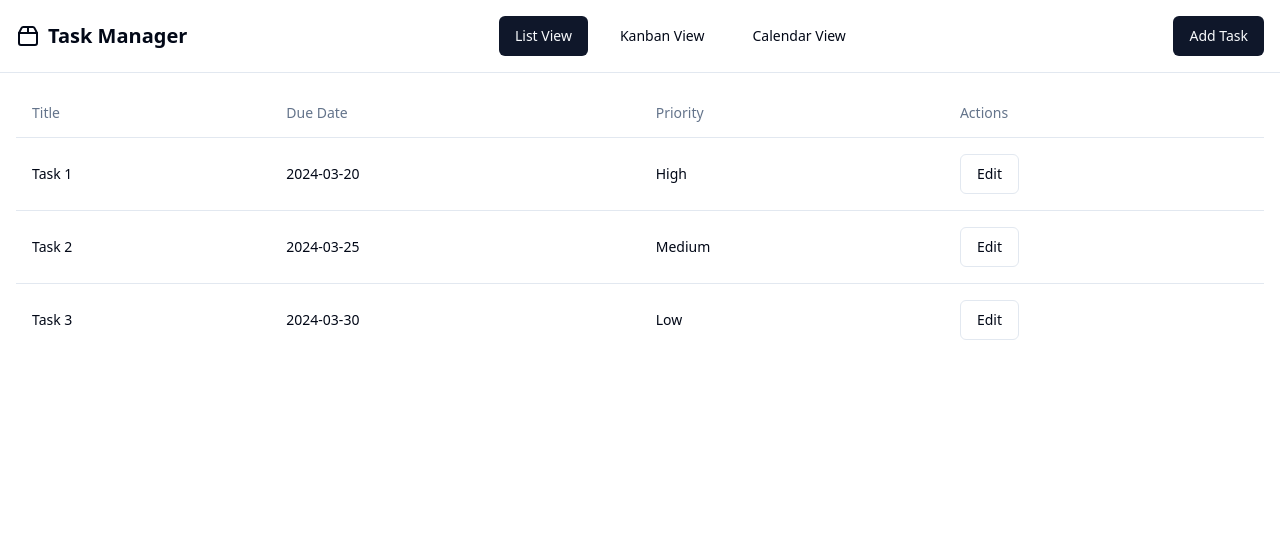
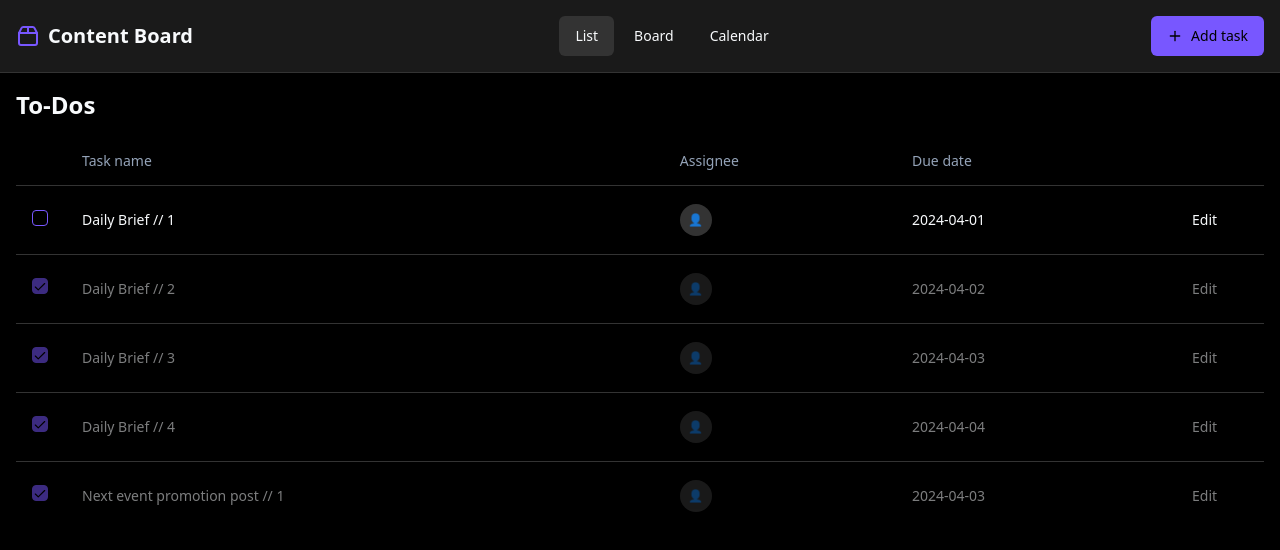
Before and after one commit to GPT-Engineer-App/taskaroo-manager, a React (Vite) app: page / in a window 1280 px wide. Shown: the top 550 px of the page. Built offline with nearby package versions, Linux system fonts and the light colour scheme.

Commit message:
Update UI with black background and clean design

```diff
--- a/src/index.css
+++ b/src/index.css
@@ -4,65 +4,35 @@
 
 @layer base {
   :root {
-    --background: 0 0% 100%;
-    --foreground: 222.2 84% 4.9%;
-
-    --card: 0 0% 100%;
-    --card-foreground: 222.2 84% 4.9%;
-
-    --popover: 0 0% 100%;
-    --popover-foreground: 222.2 84% 4.9%;
-
-    --primary: 222.2 47.4% 11.2%;
-    --primary-foreground: 210 40% 98%;
-
-    --secondary: 210 40% 96.1%;
-    --secondary-foreground: 222.2 47.4% 11.2%;
-
-    --muted: 210 40% 96.1%;
-    --muted-foreground: 215.4 16.3% 46.9%;
-
-    --accent: 210 40% 96.1%;
-    --accent-foreground: 222.2 47.4% 11.2%;
-
-    --destructive: 0 84.2% 60.2%;
-    --destructive-foreground: 210 40% 98%;
-
-    --border: 214.3 31.8% 91.4%;
-    --input: 214.3 31.8% 91.4%;
-    --ring: 222.2 84% 4.9%;
-
-    --radius: 0.5rem;
-  }
-
-  .dark {
-    --background: 222.2 84% 4.9%;
+    --background: 0 0% 0%;
     --foreground: 210 40% 98%;
 
-    --card: 222.2 84% 4.9%;
+    --card: 0 0% 10%;
     --card-foreground: 210 40% 98%;
 
-    --popover: 222.2 84% 4.9%;
+    --popover: 0 0% 10%;
     --popover-foreground: 210 40% 98%;
 
-    --primary: 210 40% 98%;
-    --primary-foreground: 222.2 47.4% 11.2%;
+    --primary: 252 100% 67%;
+    --primary-foreground: 0 0% 0%;
 
-    --secondary: 217.2 32.6% 17.5%;
+    --secondary: 0 0% 20%;
     --secondary-foreground: 210 40% 98%;
 
-    --muted: 217.2 32.6% 17.5%;
+    --muted: 0 0% 15%;
     --muted-foreground: 215 20.2% 65.1%;
 
-    --accent: 217.2 32.6% 17.5%;
-    --accent-foreground: 210 40% 98%;
+    --accent: 252 100% 67%;
+    --accent-foreground: 0 0% 0%;
 
     --destructive: 0 62.8% 30.6%;
     --destructive-foreground: 210 40% 98%;
 
-    --border: 217.2 32.6% 17.5%;
-    --input: 217.2 32.6% 17.5%;
-    --ring: 212.7 26.8% 83.9%;
+    --border: 0 0% 20%;
+    --input: 0 0% 20%;
+    --ring: 252 100% 67%;
+
+    --radius: 0.5rem;
   }
 }
 
--- a/src/pages/Index.jsx
+++ b/src/pages/Index.jsx
@@ -1,7 +1,6 @@
 import { useState } from 'react';
 import { Button } from "@/components/ui/button";
-import { Calendar } from "@/components/ui/calendar";
-import { Package2 } from "lucide-react";
+import { Package2, Plus } from "lucide-react";
 import ListView from './ListView';
 import KanbanView from './KanbanView';
 import CalendarView from './CalendarView';
@@ -25,33 +24,38 @@ const Index = () => {
   };
 
   return (
-    <div className="flex flex-col min-h-screen">
-      <header className="flex items-center justify-between p-4 bg-background border-b">
+    <div className="flex flex-col min-h-screen bg-background text-foreground">
+      <header className="flex items-center justify-between p-4 bg-card border-b border-border">
         <div className="flex items-center space-x-2">
-          <Package2 className="h-6 w-6" />
-          <span className="text-xl font-bold">Task Manager</span>
+          <Package2 className="h-6 w-6 text-primary" />
+          <span className="text-xl font-bold">Content Board</span>
         </div>
-        <nav className="space-x-4">
+        <nav className="flex space-x-1">
           <Button
-            variant={view === 'list' ? 'default' : 'ghost'}
+            variant={view === 'list' ? 'secondary' : 'ghost'}
             onClick={() => setView('list')}
+            className="text-sm"
           >
-            List View
+            List
           </Button>
           <Button
-            variant={view === 'kanban' ? 'default' : 'ghost'}
+            variant={view === 'kanban' ? 'secondary' : 'ghost'}
             onClick={() => setView('kanban')}
+            className="text-sm"
           >
-            Kanban View
+            Board
           </Button>
           <Button
-            variant={view === 'calendar' ? 'default' : 'ghost'}
+            variant={view === 'calendar' ? 'secondary' : 'ghost'}
             onClick={() => setView('calendar')}
+            className="text-sm"
           >
-            Calendar View
+            Calendar
           </Button>
         </nav>
-        <Button onClick={() => setIsTaskModalOpen(true)}>Add Task</Button>
+        <Button onClick={() => setIsTaskModalOpen(true)} className="bg-primary text-primary-foreground hover:bg-primary/90">
+          <Plus className="h-4 w-4 mr-2" /> Add task
+        </Button>
       </header>
       <main className="flex-grow p-4">
         {renderView()}
--- a/src/pages/ListView.jsx
+++ b/src/pages/ListView.jsx
@@ -1,13 +1,16 @@
 import { useState } from 'react';
 import { Table, TableBody, TableCell, TableHead, TableHeader, TableRow } from "@/components/ui/table";
 import { Button } from "@/components/ui/button";
+import { Checkbox } from "@/components/ui/checkbox";
 import TaskModal from './TaskModal';
 
 const ListView = () => {
   const [tasks, setTasks] = useState([
-    { id: 1, title: 'Task 1', dueDate: '2024-03-20', priority: 'High' },
-    { id: 2, title: 'Task 2', dueDate: '2024-03-25', priority: 'Medium' },
-    { id: 3, title: 'Task 3', dueDate: '2024-03-30', priority: 'Low' },
+    { id: 1, title: 'Daily Brief // 1', dueDate: '2024-04-01', completed: false },
+    { id: 2, title: 'Daily Brief // 2', dueDate: '2024-04-02', completed: true },
+    { id: 3, title: 'Daily Brief // 3', dueDate: '2024-04-03', completed: true },
+    { id: 4, title: 'Daily Brief // 4', dueDate: '2024-04-04', completed: true },
+    { id: 5, title: 'Next event promotion post // 1', dueDate: '2024-04-03', completed: true },
   ]);
   const [editingTask, setEditingTask] = useState(null);
 
@@ -19,25 +22,45 @@ const ListView = () => {
     setEditingTask(null);
   };
 
+  const toggleTaskCompletion = (taskId) => {
+    setTasks(tasks.map(task =>
+      task.id === taskId ? { ...task, completed: !task.completed } : task
+    ));
+  };
+
   return (
-    <div>
+    <div className="space-y-4">
+      <div className="flex justify-between items-center">
+        <h2 className="text-2xl font-bold">To-Dos</h2>
+      </div>
       <Table>
         <TableHeader>
           <TableRow>
-            <TableHead>Title</TableHead>
-            <TableHead>Due Date</TableHead>
-            <TableHead>Priority</TableHead>
-            <TableHead>Actions</TableHead>
+            <TableHead className="w-[50px]"></TableHead>
+            <TableHead>Task name</TableHead>
+            <TableHead>Assignee</TableHead>
+            <TableHead>Due date</TableHead>
+            <TableHead className="w-[100px]"></TableHead>
           </TableRow>
         </TableHeader>
         <TableBody>
           {tasks.map((task) => (
-            <TableRow key={task.id}>
-              <TableCell>{task.title}</TableCell>
+            <TableRow key={task.id} className={task.completed ? 'opacity-50' : ''}>
+              <TableCell>
+                <Checkbox
+                  checked={task.completed}
+                  onCheckedChange={() => toggleTaskCompletion(task.id)}
+                />
+              </TableCell>
+              <TableCell className="font-medium">{task.title}</TableCell>
+              <TableCell>
+                <div className="w-8 h-8 rounded-full bg-secondary flex items-center justify-center">
+                  <span className="text-xs">👤</span>
+                </div>
+              </TableCell>
               <TableCell>{task.dueDate}</TableCell>
-              <TableCell>{task.priority}</TableCell>
               <TableCell>
-                <Button variant="outline" onClick={() => handleEditTask(task)}>Edit</Button>
+                <Button variant="ghost" size="sm" onClick={() => handleEditTask(task)}>Edit</Button>
               </TableCell>
             </TableRow>
           ))}
--- a/src/pages/TaskModal.jsx
+++ b/src/pages/TaskModal.jsx
@@ -3,47 +3,23 @@ import { Dialog, DialogContent, DialogHeader, DialogTitle, DialogFooter } from "
 import { Button } from "@/components/ui/button";
 import { Input } from "@/components/ui/input";
 import { Textarea } from "@/components/ui/textarea";
-import { Checkbox } from "@/components/ui/checkbox";
 import { Calendar } from "@/components/ui/calendar";
 import { Select, SelectContent, SelectItem, SelectTrigger, SelectValue } from "@/components/ui/select";
 
-const TaskModal = ({ isOpen, onClose, task, defaultDate }) => {
+const TaskModal = ({ isOpen, onClose, task }) => {
   const [title, setTitle] = useState(task?.title || '');
   const [description, setDescription] = useState(task?.description || '');
-  const [checklist, setChecklist] = useState(task?.checklist || []);
-  const [dueDate, setDueDate] = useState(task?.dueDate ? new Date(task.dueDate) : defaultDate || new Date());
-  const [priority, setPriority] = useState(task?.priority || 'Medium');
-  const [customFields, setCustomFields] = useState(task?.customFields || []);
+  const [dueDate, setDueDate] = useState(task?.dueDate ? new Date(task.dueDate) : new Date());
 
   const handleSave = () => {
     // Here you would typically save the task data
-    console.log({ title, description, checklist, dueDate, priority, customFields });
+    console.log({ title, description, dueDate });
     onClose();
-  };
-
-  const addChecklistItem = () => {
-    setChecklist([...checklist, { id: Date.now(), text: '', checked: false }]);
-  };
-
-  const updateChecklistItem = (id, text, checked) => {
-    setChecklist(checklist.map(item =>
-      item.id === id ? { ...item, text, checked } : item
-    ));
-  };
-
-  const addCustomField = () => {
-    setCustomFields([...customFields, { id: Date.now(), name: '', type: 'text', value: '' }]);
-  };
-
-  const updateCustomField = (id, name, type, value) => {
-    setCustomFields(customFields.map(field =>
-      field.id === id ? { ...field, name, type, value } : field
-    ));
   };
 
   return (
     <Dialog open={isOpen} onOpenChange={onClose}>
-      <DialogContent className="sm:max-w-[425px]">
+      <DialogContent className="sm:max-w-[425px] bg-card text-card-foreground">
         <DialogHeader>
           <DialogTitle>{task ? 'Edit Task' : 'Add New Task'}</DialogTitle>
         </DialogHeader>
@@ -53,80 +29,23 @@ const TaskModal = ({ isOpen, onClose, task, defaultDate }) => {
             value={title}
             onChange={(e) => setTitle(e.target.value)}
             placeholder="Task Title"
+            className="bg-muted"
           />
           <Textarea
             id="description"
             value={description}
             onChange={(e) => setDescription(e.target.value)}
             placeholder="Task Description"
+            className="bg-muted"
           />
-          <div>
-            <h4 className="mb-2 font-medium">Checklist</h4>
-            {checklist.map((item) => (
-              <div key={item.id} className="flex items-center space-x-2 mb-2">
-                <Checkbox
-                  checked={item.checked}
-                  onCheckedChange={(checked) => updateChecklistItem(item.id, item.text, checked)}
-                />
-                <Input
-                  value={item.text}
-                  onChange={(e) => updateChecklistItem(item.id, e.target.value, item.checked)}
-                  placeholder="Checklist item"
-                />
-              </div>
-            ))}
-            <Button onClick={addChecklistItem} variant="outline" size="sm">Add Checklist Item</Button>
-          </div>
           <div>
             <h4 className="mb-2 font-medium">Due Date</h4>
             <Calendar
               mode="single"
               selected={dueDate}
               onSelect={setDueDate}
-              className="rounded-md border"
+              className="rounded-md border bg-muted"
             />
-          </div>
-          <Select value={priority} onValueChange={setPriority}>
-            <SelectTrigger>
-              <SelectValue placeholder="Select priority" />
-            </SelectTrigger>
-            <SelectContent>
-              <SelectItem value="Low">Low</SelectItem>
-              <SelectItem value="Medium">Medium</SelectItem>
-              <SelectItem value="High">High</SelectItem>
-            </SelectContent>
-          </Select>
-          <div>
-            <h4 className="mb-2 font-medium">Custom Fields</h4>
-            {customFields.map((field) => (
-              <div key={field.id} className="flex items-center space-x-2 mb-2">
-                <Input
-                  value={field.name}
-                  onChange={(e) => updateCustomField(field.id, e.target.value, field.type, field.value)}
-                  placeholder="Field Name"
-                />
-                <Select
-                  value={field.type}
-                  onValueChange={(value) => updateCustomField(field.id, field.name, value, field.value)}
-                >
-                  <SelectTrigger>
-                    <SelectValue placeholder="Field Type" />
-                  </SelectTrigger>
-                  <SelectContent>
-                    <SelectItem value="text">Text</SelectItem>
-                    <SelectItem value="number">Number</SelectItem>
-                    <SelectItem value="date">Date</SelectItem>
-                  </SelectContent>
-                </Select>
-                <Input
-                  value={field.value}
-                  onChange={(e) => updateCustomField(field.id, field.name, field.type, e.target.value)}
-                  placeholder="Field Value"
-                  type={field.type}
-                />
-              </div>
-            ))}
-            <Button onClick={addCustomField} variant="outline" size="sm">Add Custom Field</Button>
           </div>
         </div>
         <DialogFooter>
```
